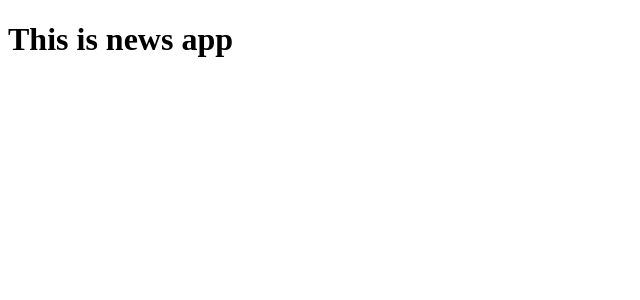
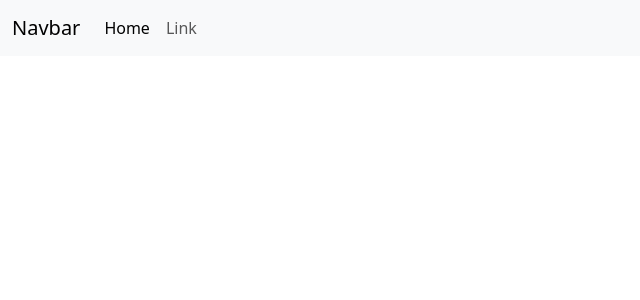
Before and after one commit to shivaniss24/NewsApp-Reactjs, a React (Create React App) app in the folder newsapp/: page / in a window 1280 px wide. Shown: the top 300 px of the page, without its empty margins (0-640 px from the left). Built offline with nearby package versions, Linux system fonts and the light colour scheme.

Commit message:
create and update navbarjs using bootstrap

```diff
--- a/newsapp/public/index.html
+++ b/newsapp/public/index.html
@@ -7,17 +7,19 @@
     <meta name="theme-color" content="#000000" />
     <meta
       name="description"
-      content="Web site created using create-react-app"
+      content="Daily-News is a news app which can be used to get the recent and older news get news updates every second get yourself update with daily news"
     />
     <!-- <link rel="apple-touch-icon" href="%PUBLIC_URL%/logo192.png" /> -->
 
     <link rel="manifest" href="%PUBLIC_URL%/manifest.json" />
 
     <title>React App</title>
+    <link href="https://cdn.jsdelivr.net/npm/bootstrap@5.3.3/dist/css/bootstrap.min.css" rel="stylesheet" integrity="sha384-QWTKZyjpPEjISv5WaRU9OFeRpok6YctnYmDr5pNlyT2bRjXh0JMhjY6hW+ALEwIH" crossorigin="anonymous">
   </head>
   <body>
     <noscript>You need to enable JavaScript to run this app.</noscript>
     <div id="root"></div>
 
   </body>
+  <script src="https://cdn.jsdelivr.net/npm/bootstrap@5.3.3/dist/js/bootstrap.bundle.min.js" integrity="sha384-YvpcrYf0tY3lHB60NNkmXc5s9fDVZLESaAA55NDzOxhy9GkcIdslK1eN7N6jIeHz" crossorigin="anonymous"></script>
 </html>
--- a/newsapp/src/App.js
+++ b/newsapp/src/App.js
@@ -1,13 +1,14 @@
-import logo from './logo.svg';
-import './App.css';
+import React, { Component } from 'react'
+import Navbar from './Components/Navbar';
 
-function App() {
-  return (
-   <div>
-    <h1>This is news app</h1>
-   </div>
+export default class App extends Component {
 
-  );
+name='shivani';
+  render() {
+    return (
+      <div>
+        <Navbar/>
+       </div>
+    )
+  }
 }
-
-export default App;
--- /dev/null
+++ b/newsapp/src/Components/Navbar.js
@@ -0,0 +1,31 @@
+import React,{Component} from 'react'
+
+const Navbar = () => {
+  return (
+    <>
+    <nav className="navbar navbar-expand-lg bg-body-tertiary">
+  <div className="container-fluid">
+    <a className="navbar-brand" href="#">Navbar</a>
+    <button className="navbar-toggler" type="button" data-bs-toggle="collapse" data-bs-target="#navbarSupportedContent" aria-controls="navbarSupportedContent" aria-expanded="false" aria-label="Toggle navigation">
+      <span className="navbar-toggler-icon"></span>
+    </button>
+    <div className="collapse navbar-collapse" id="navbarSupportedContent">
+      <ul className="navbar-nav me-auto mb-2 mb-lg-0">
+        <li className="nav-item">
+          <a className="nav-link active" aria-current="page" href="#">Home</a>
+        </li>
+        <li className="nav-item">
+          <a className="nav-link" href="#">Link</a>
+        </li>
+
+
+      </ul>
+
+    </div>
+  </div>
+</nav>
+    </>
+  )
+}
+
+export default Navbar
```
